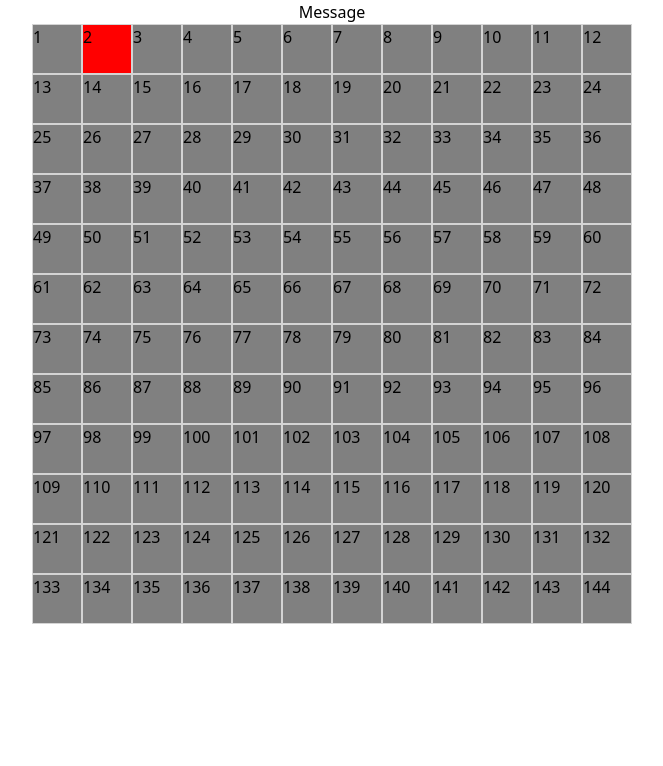
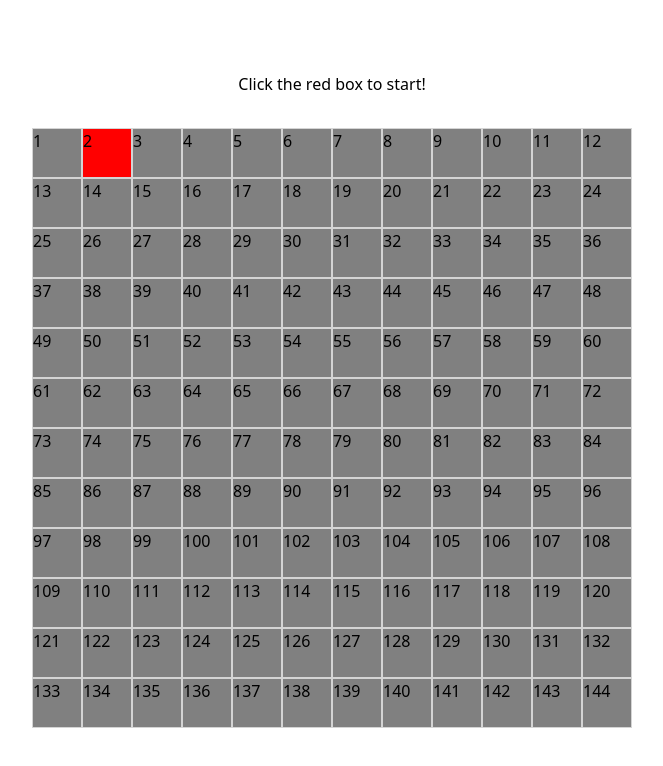
Before and after one commit to MrSouheil/4F-Minefield-Game, a plain HTML site: page index.html in a window 1280 px wide. Shown: the whole page, without its empty margins (308-971 px from the left). Drawn offline with nearby package versions, Linux system fonts and the light colour scheme.

Commit message:
Updated game box layout

```diff
--- a/index.html
+++ b/index.html
@@ -62,9 +62,9 @@
     <title>MineField!</title>
 </head>
 
-<body>
-    <div class="game-container flex flex-col justify-center items-center">
-        <h1 class="game-message">Message</h1>
+<body class="h-screen">
+    <div class="game-container h-screen flex flex-col justify-center items-center gap-8">
+        <h1 class="game-message">Click the red box to start!</h1>
         <div class="boxes-container flex flex-wrap"></div>
         <audio class="music" id="beep-audio" src="music\beep.mp3" preload="auto"></audio>
         <audio class="music" id="death-audio" src="music\death.mp3" preload="auto"></audio>
```
